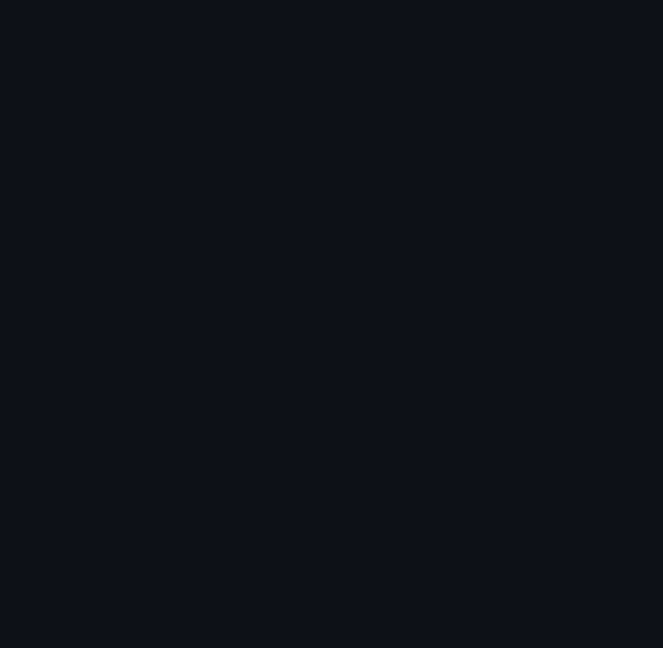
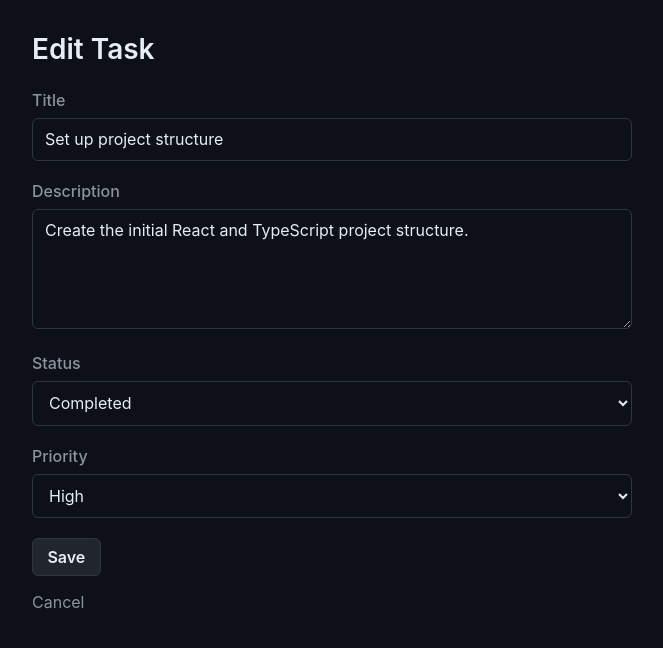
Before and after one commit to bikramiter/biks-react-playground, a React (Vite) app: page /tasks/1/edit in a window 1280 px wide. Before the commit this address had no page. Shown: the top 648 px of the page, without its empty margins (58-721 px from the left). Built offline with nearby package versions, Linux system fonts and the light colour scheme.

Commit message:
feat: add task creation and editing

```diff
--- a/src/App.tsx
+++ b/src/App.tsx
@@ -2,10 +2,11 @@ import "./App.css";
 import { tasks as initialTasks } from "./data/tasks";
 import Tasks from "./components/Tasks";
 import { Navigate, Route, Routes } from "react-router-dom";
-import TaskDetails from "./pages/TaskDetails";
 import CreateTask from "./pages/CreateTask";
+import EditTask from "./pages/EditTask";
 import { useEffect, useState } from "react";
 import type { Task } from "./types/task";
+import TaskDetails from "./pages/TaskDetails";
 
 function App() {
   const [allTasks, setAllTasks] = useState<Task[]>(() => {
@@ -17,6 +18,14 @@ function App() {
     setAllTasks((prevTasks) => [...prevTasks, newTask]);
   }
 
+  function handleEditTask(updatedTask: Task) {
+    setAllTasks((prevTasks) =>
+      prevTasks.map((task) =>
+        task.id === updatedTask.id ? updatedTask : task,
+      ),
+    );
+  }
+
   useEffect(() => {
     localStorage.setItem("tasks", JSON.stringify(allTasks));
   }, [allTasks]);
@@ -26,6 +35,10 @@ function App() {
       <Route index element={<Navigate to="/tasks" replace />} />
       <Route path="/tasks" element={<Tasks tasks={allTasks} />} />
       <Route path="/tasks/:taskId" element={<TaskDetails tasks={allTasks} />} />
+      <Route
+        path="/tasks/:taskId/edit"
+        element={<EditTask tasks={allTasks} onEditTask={handleEditTask} />}
+      />
       <Route
         path="/new-task"
         element={
--- /dev/null
+++ b/src/pages/EditTask.tsx
@@ -0,0 +1,122 @@
+import { useState, type ChangeEvent, type SubmitEvent } from "react";
+import { Link, useNavigate, useParams } from "react-router-dom";
+import type { Task } from "../types/task";
+
+type EditTaskProps = {
+  tasks: Task[];
+  onEditTask: (task: Task) => void;
+};
+
+export default function EditTask({ tasks, onEditTask }: EditTaskProps) {
+  const { taskId } = useParams();
+
+  const taskDetails = tasks.find((task) => task.id === Number(taskId));
+
+  const navigate = useNavigate();
+
+  const [formData, setFormData] = useState<Task | null>(taskDetails ?? null);
+
+  function handleChange(
+    e: ChangeEvent<HTMLInputElement | HTMLTextAreaElement | HTMLSelectElement>,
+  ) {
+    const { name, value } = e.target;
+
+    setFormData((prev) => {
+      if (!prev) return null;
+
+      return {
+        ...prev,
+        [name]: value,
+      };
+    });
+  }
+
+  function handleSubmit(e: SubmitEvent<HTMLFormElement>) {
+    e.preventDefault();
+
+    if (!formData) {
+      return;
+    }
+
+    onEditTask(formData);
+    navigate("/tasks");
+  }
+
+  if (!taskDetails || !formData) {
+    return (
+      <div className="task-details">
+        <h1>Edit Task</h1>
+        <p>Task not found.</p>
+
+        <Link className="back-link" to="/tasks">
+          ← Back to All Tasks
+        </Link>
+      </div>
+    );
+  }
+
+  return (
+    <div>
+      <h1>Edit Task</h1>
+
+      <form className="task-form" onSubmit={handleSubmit}>
+        <div className="task-form-field">
+          <label htmlFor="title">Title</label>
+          <input
+            type="text"
+            id="title"
+            name="title"
+            value={formData.title}
+            onChange={handleChange}
+          />
+        </div>
+
+        <div className="task-form-field">
+          <label htmlFor="description">Description</label>
+          <textarea
+            id="description"
+            name="description"
+            value={formData.description}
+            onChange={handleChange}
+          />
+        </div>
+
+        <div className="task-form-field">
+          <label htmlFor="status">Status</label>
+          <select
+            id="status"
+            name="status"
+            value={formData.status}
+            onChange={handleChange}
+          >
+            <option value="new">New</option>
+            <option value="in-progress">In Progress</option>
+            <option value="completed">Completed</option>
+          </select>
+        </div>
+
+        <div className="task-form-field">
+          <label htmlFor="priority">Priority</label>
+          <select
+            id="priority"
+            name="priority"
+            value={formData.priority}
+            onChange={handleChange}
+          >
+            <option value="low">Low</option>
+            <option value="medium">Medium</option>
+            <option value="high">High</option>
+          </select>
+        </div>
+
+        <div className="task-form-actions">
+          <button type="submit">Save</button>
+        </div>
+      </form>
+
+      <Link className="cancel-link" to="/tasks">
+        Cancel
+      </Link>
+    </div>
+  );
+}
--- a/src/pages/TaskDetails.tsx
+++ b/src/pages/TaskDetails.tsx
@@ -36,6 +36,11 @@ export default function TaskDetails({ tasks }: TaskDetailsProps) {
             <span className="task-details-label">Status:</span>{" "}
             {statusLabels[taskDetails.status]}
           </p>
+          <p>
+            <Link className="back-link" to={`/tasks/${taskDetails.id}/edit`}>
+              Edit
+            </Link>
+          </p>
         </>
       ) : (
         <p>Task not found.</p>
```
